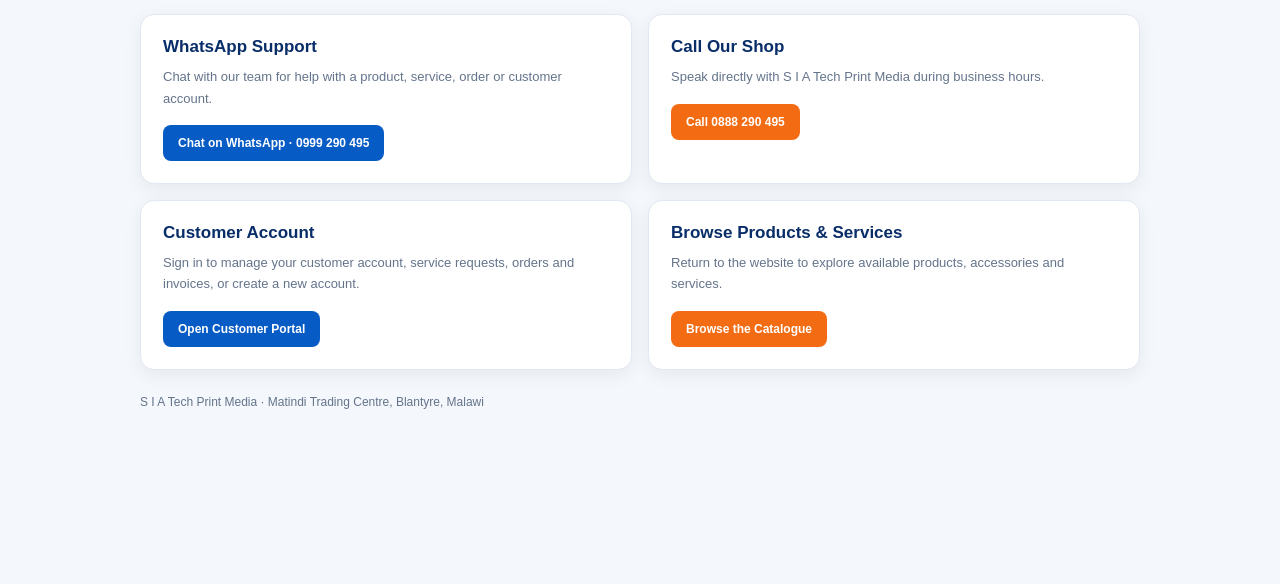
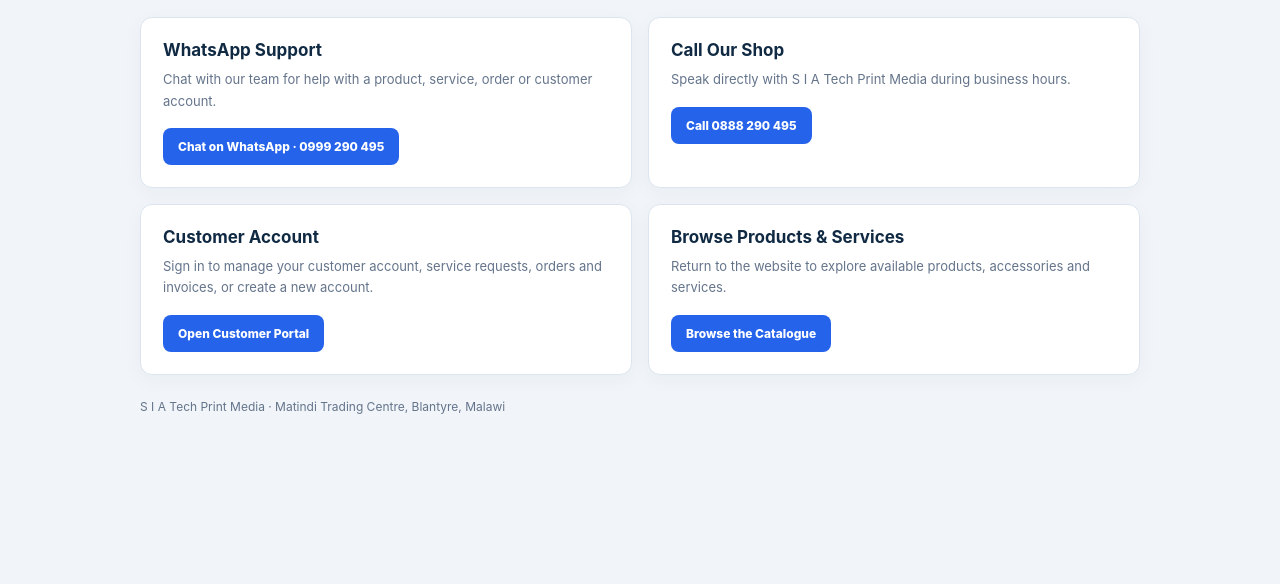
Before and after one commit to Shuaibuidi/SIADIGITALVISION-WEBSITE, a plain HTML site: page help-center.html in a window 1280 px wide. Shown: the part 216-800 px from the top of the page. Drawn offline with Linux system fonts and the light colour scheme.

Commit message:
Apply unified blue brand system to help-center.html

```diff
--- a/help-center.html
+++ b/help-center.html
@@ -21,6 +21,7 @@ a{text-decoration:none}.top{background:#07347e;color:#fff;padding:15px max(18px,
 .action.orange{background:var(--orange)}.note{font-size:12px;color:var(--muted);line-height:1.7;margin-top:22px}
 @media(max-width:620px){.grid{grid-template-columns:1fr}.hero{padding:25px 22px}.hero h1{font-size:25px}.top{padding:14px 16px}.brand{font-size:14px}}
 </style>
+<link rel="stylesheet" href="/brand-system.css?v=20261128">
 </head>
 <body>
 <header class="top"><a class="brand" href="index.html">S I A Tech Print Media</a><a href="index.html">← Back to website</a></header>
```
